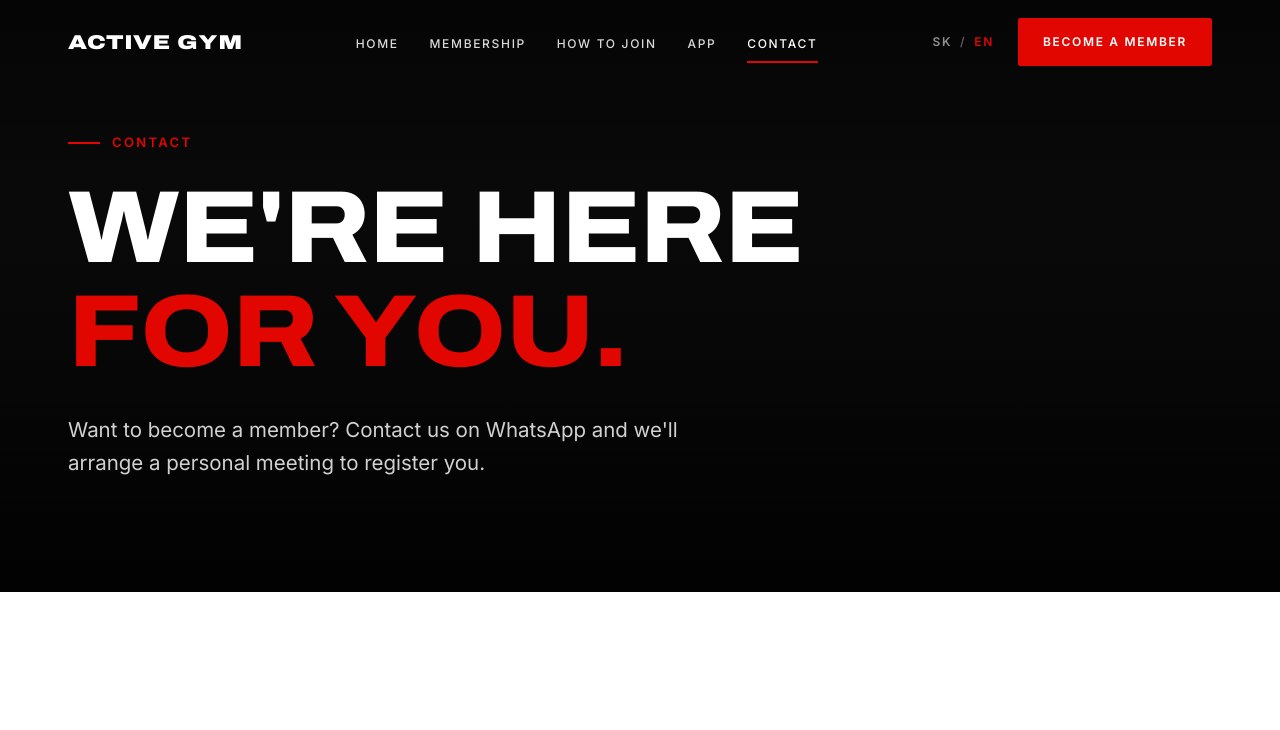
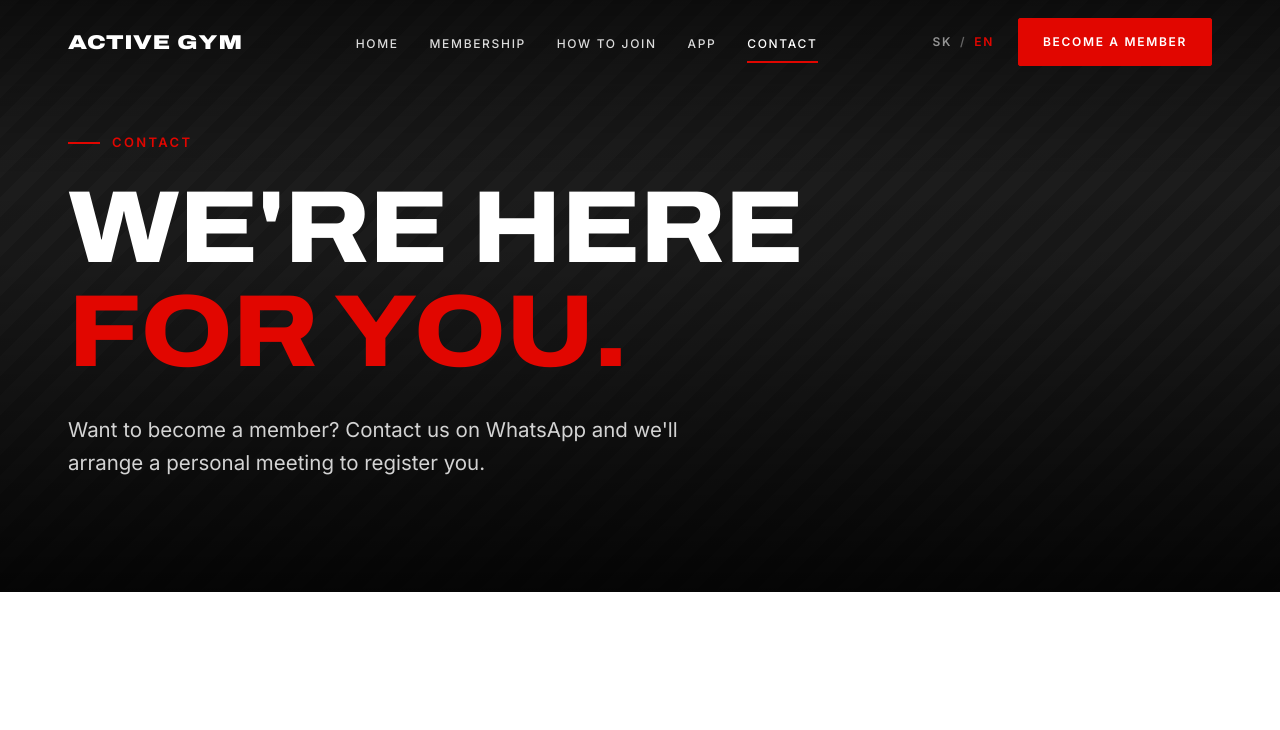
Before and after one commit to Sadri3va/ActiveGym, a plain HTML site: page en/contact.html in a window 1280 px wide. Shown: the top 730 px of the page. Drawn offline with Linux system fonts and the light colour scheme.

Commit message:
Add striped hero background to contact pages

```diff
--- a/en/contact.html
+++ b/en/contact.html
@@ -75,6 +75,7 @@
   <main id="main">
     <!-- PAGE HERO -->
     <section class="hero page-hero">
+      <div class="media" data-label="contact"></div>
       <div class="container">
         <p class="eyebrow hero-fade">Contact</p>
         <h1 class="h-xl">
```
Also changed, not shown: kontakt.html (+1 -0 lines).
